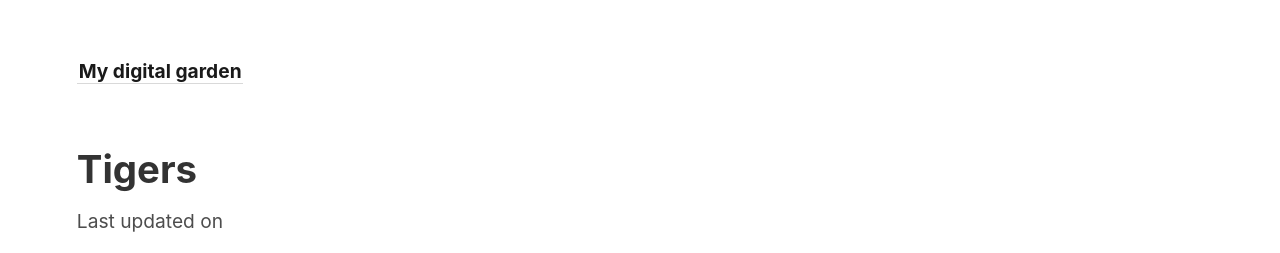
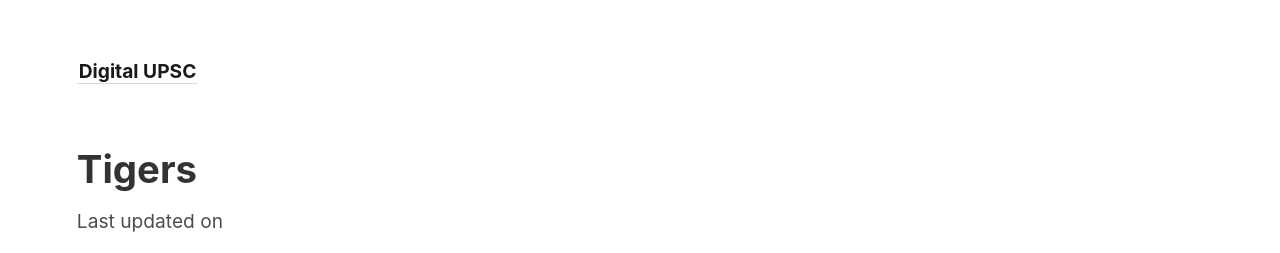
Before and after one commit to useless-ronin/DigitalNotes, a Jekyll site: the page built from _notes/animals/tigers.md, in a window 1280 px wide. Shown: the top 253 px of the page. Built offline with Jekyll 4.4.1, drawn with Linux system fonts in a browser that asks for light colours.

Commit message:
Update _config.yml

```diff
--- a/_config.yml
+++ b/_config.yml
@@ -1,4 +1,4 @@
-title:               My digital garden
+title:               Digital UPSC
 include:             ['_pages']
 exclude:             ['_includes/notes_graph.json']
 # You may need to change the base URL depending on your deploy configuration.
```
